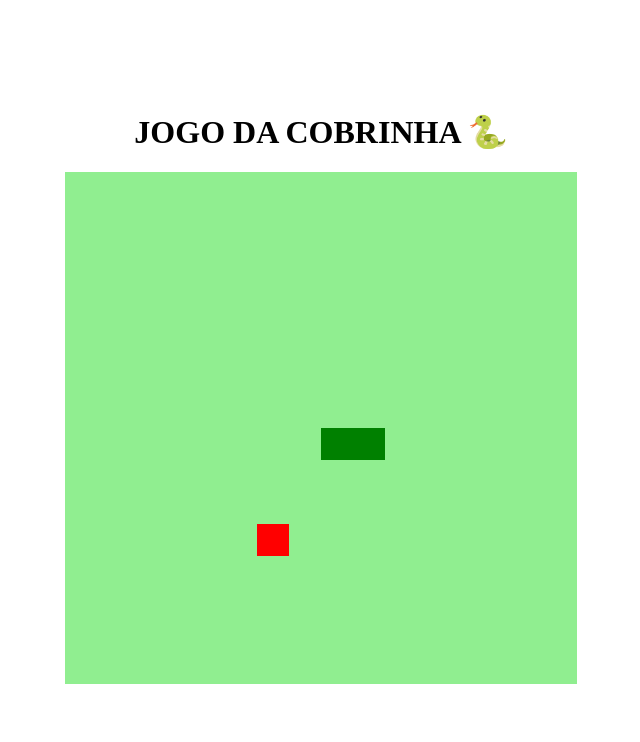
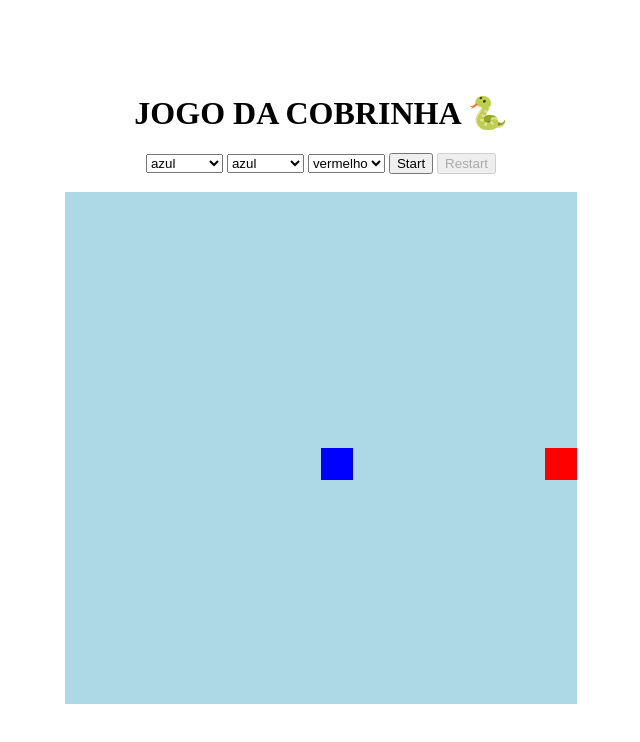
Before and after one commit to Error403-exe/jogo-da-cobrinha, a plain HTML site: page index.html in a window 1280 px wide. Shown: the whole page, without its empty margins (295-935 px from the left). Drawn offline with Linux system fonts and the light colour scheme.

Commit message:
Adiciona opcao de cores e botoes start/restart
Funcionando a mudanca de cores no jogo e os botoes para comecar e
recomecar o jogo caso acabe

Closes #1 #6

```diff
--- a/index.html
+++ b/index.html
@@ -10,6 +10,35 @@
 </head>
 <body>
     <h1>JOGO DA COBRINHA &#128013;</h1>
+    <div>
+        <select name="corBG" id="corBG">
+            <option value="lightblue">azul</option>
+            <option value="lightgreen">verde</option>
+            <option value="lightcoral">vermelho</option>
+            <option value="khaki">amarelo</option>
+            <option value="pink">rosa</option>
+            <option value="grey">cinza</option>
+        </select>
+        <select name="corCobrinha" id="corCobrinha">
+            <option value="blue">azul</option>
+            <option value="green">verde</option>
+            <option value="red">vermelho</option>
+            <option value="yellow">amarelo</option>
+            <option value="deeppink">rosa</option>
+            <option value="black">preto</option>
+        </select>
+        <select name="corComida" id="corComida">
+            <option value="blue">azul</option>
+            <option value="green">verde</option>
+            <option selected value="red">vermelho</option>
+            <option value="yellow">amarelo</option>
+            <option value="deeppink">rosa</option>
+            <option value="black">preto</option>
+        </select>
+        <button onclick="start();">Start</button>
+        <button id="restart" disabled onclick="restart();">Restart</button>
+    </div>
+    <br>
     <canvas id="cobra" width="512" height="512"></canvas>
 </body>
 </html>
--- a/script.js
+++ b/script.js
@@ -1,7 +1,20 @@
+
 let canvas = document.getElementById("cobra");
 let context = canvas.getContext("2d");
 let box = 32;
 let cobrinha = [];
+let corCobrinha = "blue";
+let corComida = "red";
+let corBG = "lightblue";
+document.getElementById("corBG").addEventListener('change', function(){
+    corBG = document.getElementById("corBG").value;
+})
+document.getElementById("corCobrinha").addEventListener('change', function(){
+    corCobrinha = document.getElementById("corCobrinha").value;
+})
+document.getElementById("corComida").addEventListener('change', function(){
+    corComida = document.getElementById("corComida").value;
+})
 cobrinha[0] = {
     x: 8 * box,
     y: 8 * box,
@@ -13,33 +26,75 @@ let comida = {
 }
 
 function criarBG(){
-    context.fillStyle = "lightgreen";
+    context.fillStyle = corBG;
     context.fillRect(0, 0, 16 * box, 16 * box);
 }
 
 function criarCobrinha(){
     for(let i = 0; i < cobrinha.length; i++){
-        context.fillStyle = "green";
+        context.fillStyle = corCobrinha;
         context.fillRect(cobrinha[i].x, cobrinha[i].y, box, box);
     }
 }
 
 function criaComida(){
-    context.fillStyle = "red";
+    context.fillStyle = corComida;
     context.fillRect(comida.x, comida.y, box, box);
 }
 
-document.addEventListener('keydown', update);
+document.addEventListener('keyup', update);
 
 function update(event){
-    if(event.keyCode == 37 && direcao != "direita") direcao = "esquerda";
-    if(event.keyCode == 38 && direcao != "baixo") direcao = "cima";
-    if(event.keyCode == 39 && direcao != "esquerda") direcao = "direita";
-    if(event.keyCode == 40 && direcao != "cima") direcao = "baixo";
+        //console.log(event);
+        /*if(event.keyCode == 37 && direcao != "direita"){
+            direcao = "esquerda";
+            event = false;
+        }
+        else{
+            if(event.keyCode == 39 && direcao != "esquerda"){
+                direcao = "direita";
+            }
+            else{
+                if(event.keyCode == 38 && direcao != "baixo"){
+                    direcao = "cima";
+                }
+                else{
+                    if(event.keyCode == 40 && direcao != "cima") {
+                        direcao = "baixo";
+                    }
+                }
+            }
+        } */
+        switch(event.keyCode){
+            case 37:
+                if(direcao != "direita"){
+                    direcao = "esquerda";
+                }
+                break;
+            case 38:
+                if(direcao != "baixo"){
+                    direcao = "cima";
+                }
+                break;
+            case 39:
+                if(direcao != "esquerda"){
+                    direcao = "direita";
+                }
+                break;
+            case 40:
+                if(direcao != "cima") {
+                    direcao = "baixo";
+                }
+                break;
+        }
 }
 
 function iniciarJogo(){
 
+    criarBG();
+    criarCobrinha();
+    criaComida();
+    if(comeca){
         if(cobrinha[0].x > 15* box && direcao == "direita") cobrinha[0].x = 0;
         if(cobrinha[0].x < 0 && direcao == "esquerda") cobrinha[0].x = 16*box;
         if(cobrinha[0].y > 15* box && direcao == "baixo") cobrinha[0].y = 0;
@@ -49,12 +104,10 @@ function iniciarJogo(){
             if(cobrinha[0].x == cobrinha[i].x && cobrinha[0].y == cobrinha[i].y){
                 clearInterval(jogo);
                 alert("Game Over");
+                document.getElementById("restart").disabled=false;
             }
         }
 
-    criarBG();
-    criarCobrinha();
-    criaComida();
 
         let cobrinhaX = cobrinha[0].x;
         let cobrinhaY = cobrinha[0].y;
@@ -79,5 +132,27 @@ function iniciarJogo(){
 
         cobrinha.unshift(novaCabeca);
     }
+}
 
 let jogo = setInterval(iniciarJogo, 100);
+
+let comeca = false;
+
+function start(){
+    comeca = true;
+    document.getElementById("corBG").disabled=true;
+    document.getElementById("corCobrinha").disabled=true;
+    document.getElementById("corComida").disabled=true;
+}
+
+function restart(){
+    while(cobrinha.length > 1){
+        cobrinha.pop();
+    }
+    comeca = false;
+    jogo = setInterval(iniciarJogo, 100);
+    document.getElementById("restart").disabled=true;
+    document.getElementById("corBG").disabled=false;
+    document.getElementById("corCobrinha").disabled=false;
+    document.getElementById("corComida").disabled=false;
+}
```
Lines whose indentation alone changed are shown as unchanged.
